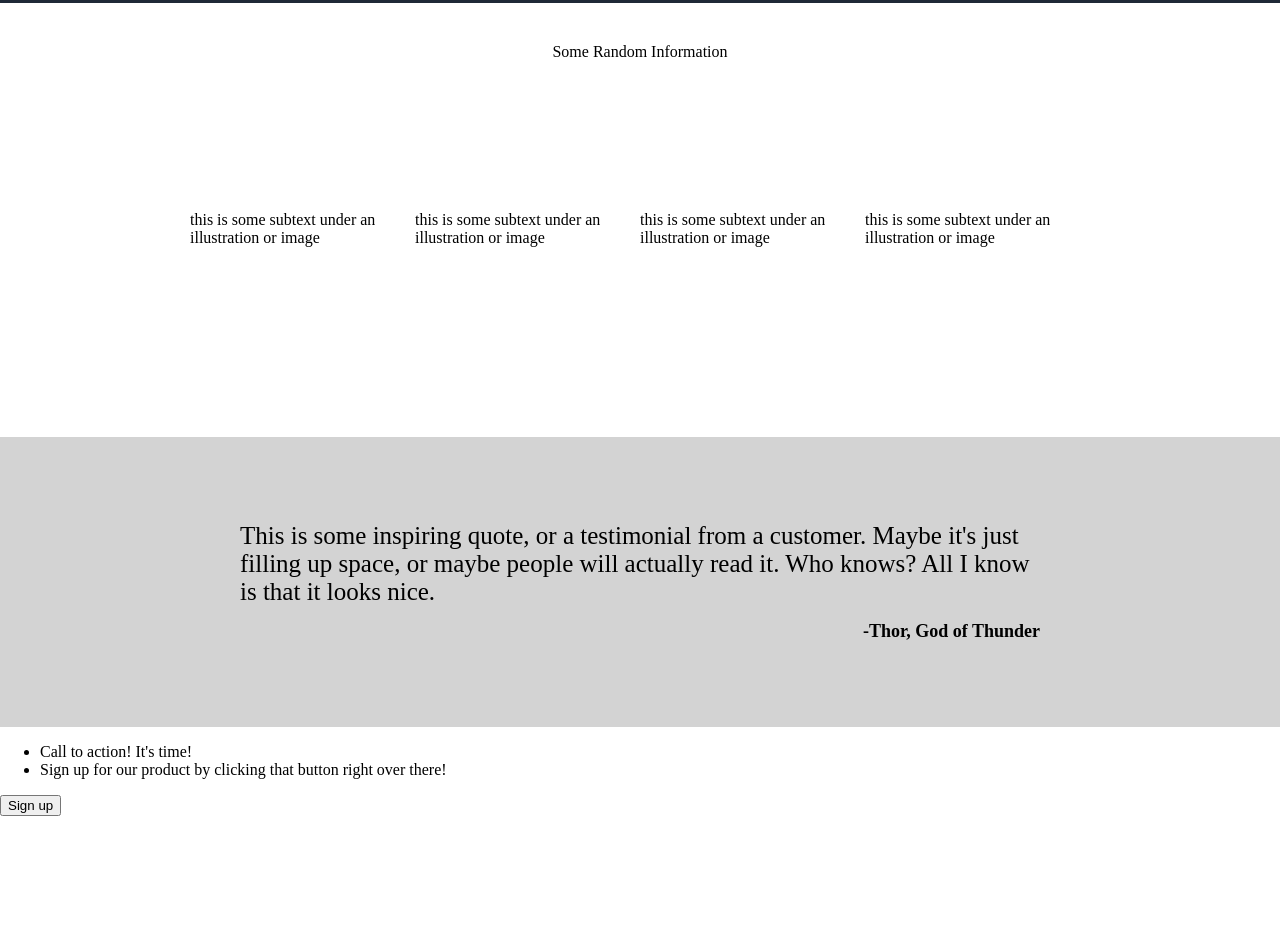
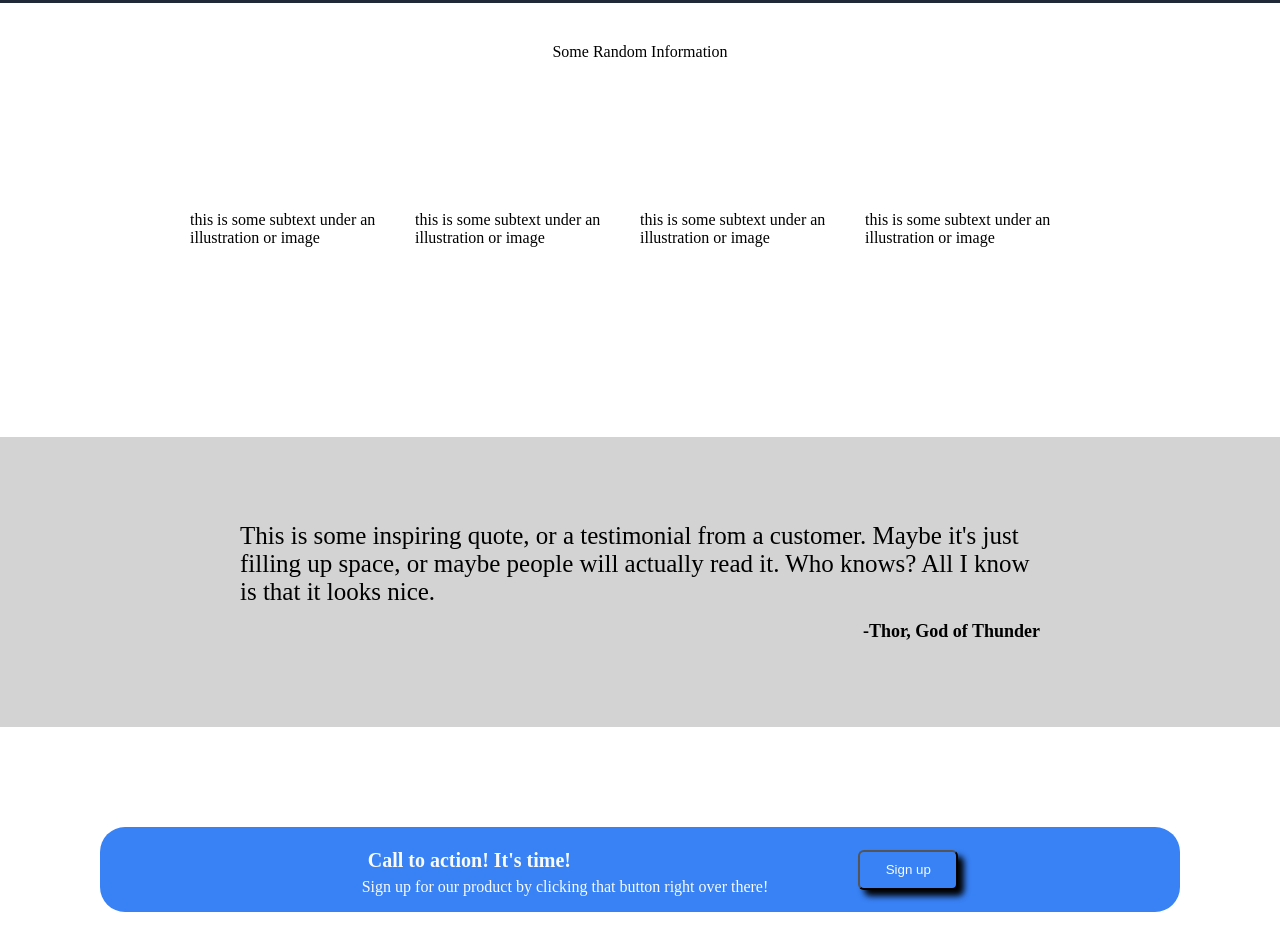
Before and after one commit to tdogpog/landing_page, a plain HTML site: page index.html in a window 1280 px wide. Shown: the part 327-1277 px from the top of the page. Before the commit the page ends 1143 px from the top, so only its background shows below. Drawn offline with Linux system fonts and the light colour scheme.

Commit message:
Continued skeleton of page, bottom section formatting updates. Html updates to target css changes.

```diff
--- a/index.html
+++ b/index.html
@@ -50,10 +50,10 @@
     <div class="bottom">
         <div class="bottom-center-card">
             <ul class="bottomlist">
-                <li>Call to action! It's time!</li>
+                <li class="action-call">Call to action! It's time!</li>
                 <li>Sign up for our product by clicking that button right over there!</li>
             </ul>
-            <button>Sign up</button>
+            <button class="signup-button">Sign up</button>
         </div>
     </div>
 </body>
--- a/style.css
+++ b/style.css
@@ -98,3 +98,33 @@ a{
     font-size: 18px;
     font-weight: bold;
 }
+
+.bottom-center-card{
+    display: flex;
+    justify-content: center;
+    gap: 90px;
+    margin: 100px;
+    align-items: center;
+    background: #3882F6;
+    border-radius: 25px;
+}
+
+.bottomlist{
+    list-style: none;
+    color: #F9FAF8;
+}
+
+.action-call{
+    font-weight: bold;
+    font-size: 20px;
+    margin: 6px;
+}
+
+.signup-button{
+    height: 40px;
+    width: 100px;
+    background: #3882F6;
+    color: #F9FAF8;
+    border-radius: 6px;
+    box-shadow: 6px 6px 6px black;
+}
```
